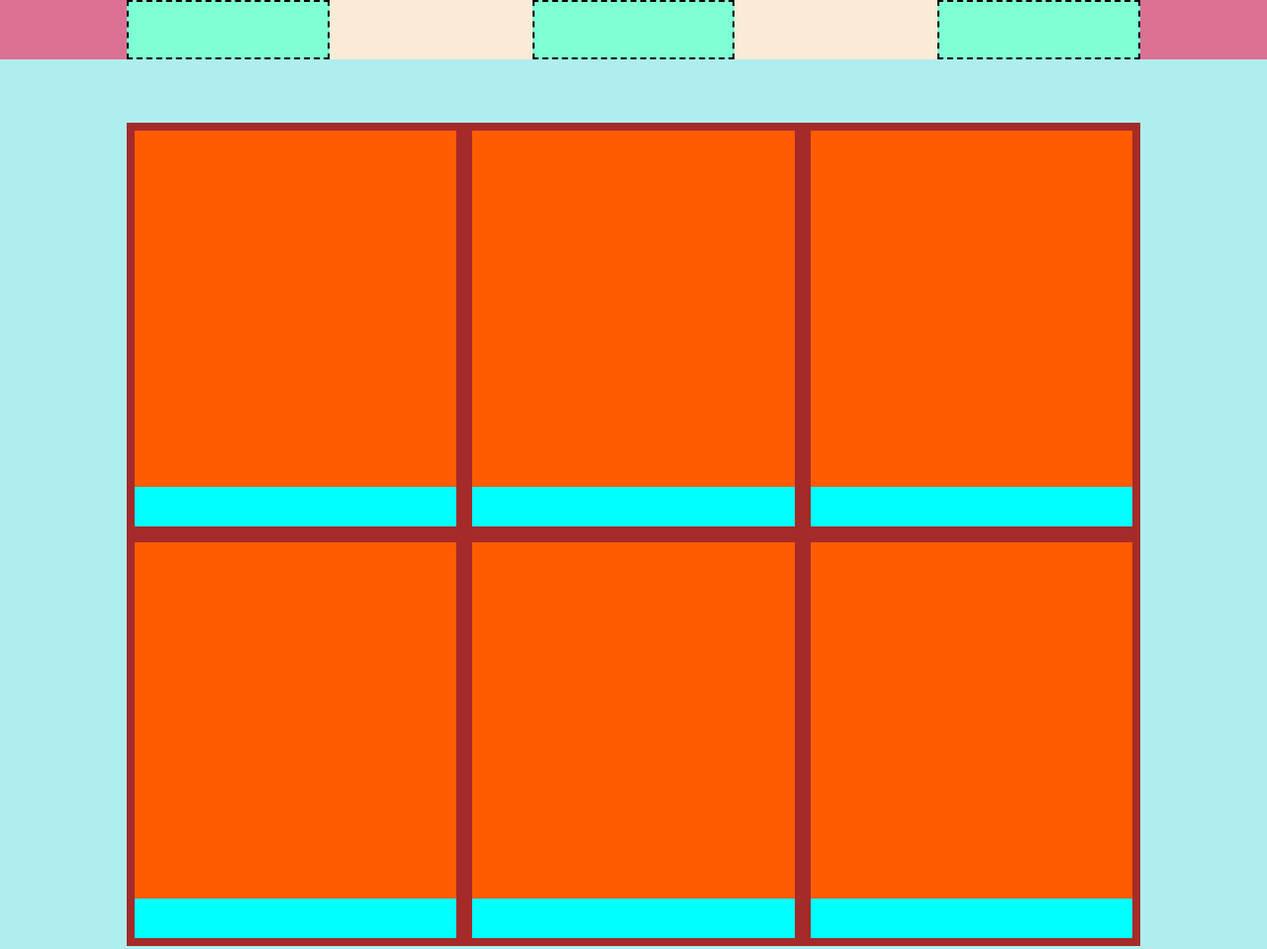
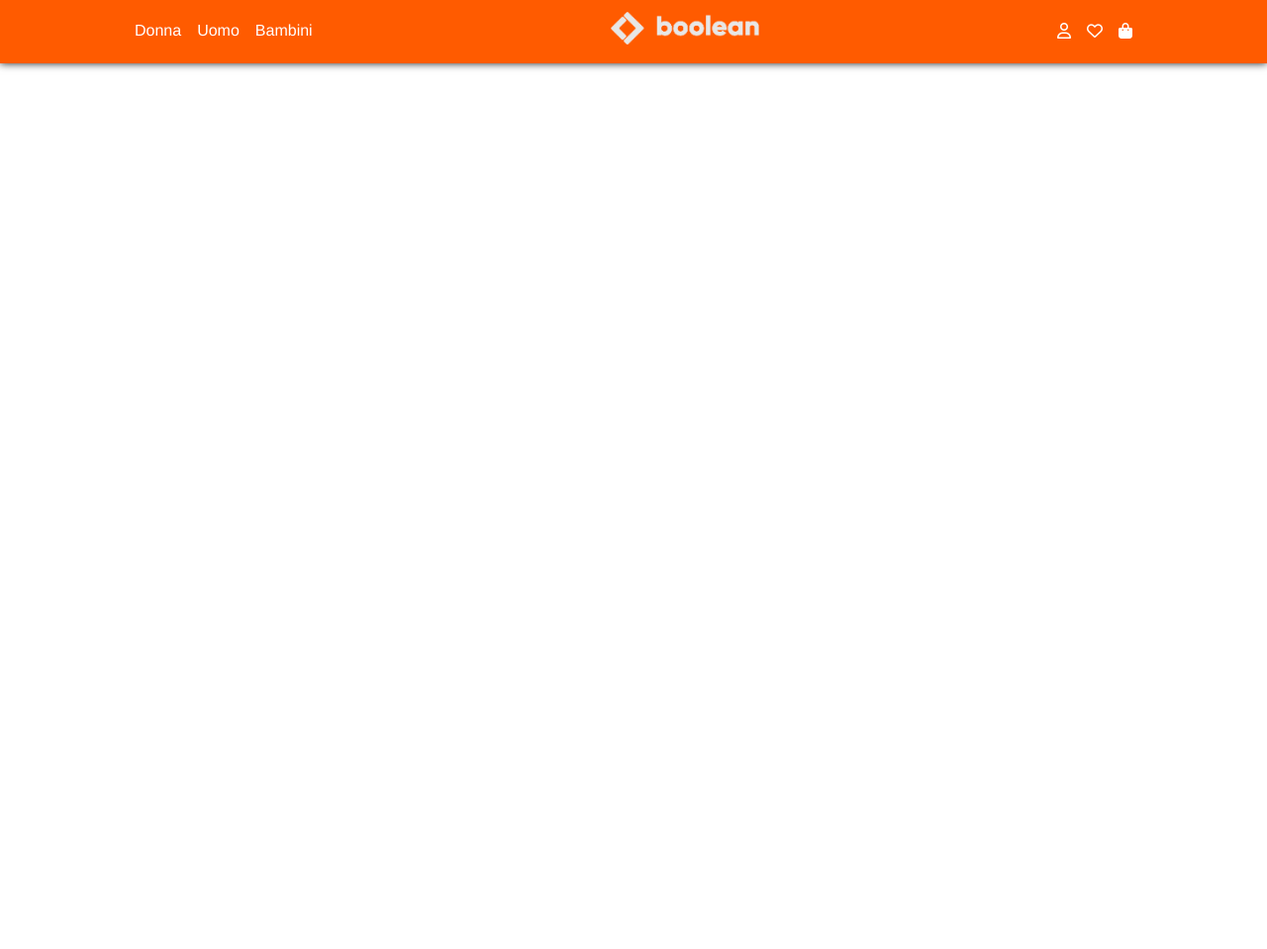
Before and after one commit to luca-macedone/html-css-boolando, a plain HTML site: page index.html in a window 1280 px wide. Shown: the top 959 px of the page at 99% size. After the commit the page ends 800 px from the top, so only its background shows below. Drawn offline with Linux system fonts and the light colour scheme.

Commit message:
add content to "app_header"

```diff
--- a/assets/css/style.css
+++ b/assets/css/style.css
@@ -11,6 +11,11 @@
     --zb-ethical-green: #008200;
     --zb-dark: #1a1a1a;
     --zb-light: #ffffff;
+    --font-boolando: "Helvetica Now", Helvetica, Arial, sans-serif;
+}
+
+body {
+    font-family: var(--font-boolando);
 }
 
 /* #endregion common */
@@ -69,6 +74,7 @@
     width: 30%;
     background-color: blueviolet;
 }
+
 /* #endregion debug */
 
 /* #region utility */
@@ -120,6 +126,31 @@
 .card_text {
     height: 10%;
 }
+
+.logo {
+    padding: .25rem;
+}
+
+.list {
+    list-style: none;
+
+    display: flex;
+    align-items: center;
+    gap: 1rem;
+}
+
+.link {
+    text-decoration: none;
+}
+
+.text-small {
+    font-size: 1rem;
+}
+
+.color_white {
+    color: var(--zb-light);
+}
+
 /* #endregion utility */
 
 /* #region main */
@@ -128,13 +159,29 @@
 #app_header {
     top: 0;
     left: 0;
+    height: 4rem;
+    background-color: var(--zb-primary);
+    box-shadow: 0 0 .5rem var(--zb-dark);
 }
 
 #app_header .container {
     display: flex;
     flex-direction: row;
     justify-content: space-between;
+    align-items: center;
+
+    padding: .5rem;
 }
+
+.logo img {
+    width: 150px;
+}
+
+.menu {
+    display: flex;
+    gap: 1rem;
+}
+
 /* #endregion header */
 
 /* #region main */
@@ -149,6 +196,15 @@
     display: flex;
     justify-content: space-between;
 }
+
+.copyright {
+    max-width: 70%;
+}
+
+.socials {
+    max-width: 30%;
+}
+
 /* #endregion footer */
 
 /* #endregion main */
--- a/index.html
+++ b/index.html
@@ -14,14 +14,32 @@
     <link rel="stylesheet" href="./assets/css/style.css">
 </head>
 
-<body class="debug">
+<body class="">
     <header class="sticky" id="app_header">
         <nav class="container">
-            <div class="catalog"></div>
+            <div class="catalog">
+                <ul class="list">
+                    <li>
+                        <a class="link text-small color_white" href="#">Donna</a>
+                    </li>
+                    <li>
+                        <a class="link text-small color_white" href="#">Uomo</a>
+                    </li>
+                    <li>
+                        <a class="link text-small color_white" href="#">Bambini</a>
+                    </li>
+                </ul>
+            </div>
             <!-- /.catalog -->
-            <div class="logo"></div>
+            <div class="logo">
+                <img src="./assets/img/boolean-logo.png" alt="boolean logo">
+            </div>
             <!-- /.logo -->
-            <div class="menu"></div>
+            <div class="menu text_small color_white">
+                <i class="fa-regular fa-user"></i>
+                <i class="fa-regular fa-heart"></i>
+                <i class="fa-solid fa-bag-shopping"></i>
+            </div>
             <!-- /.menu -->
         </nav>
         <!-- /.container -->
```
